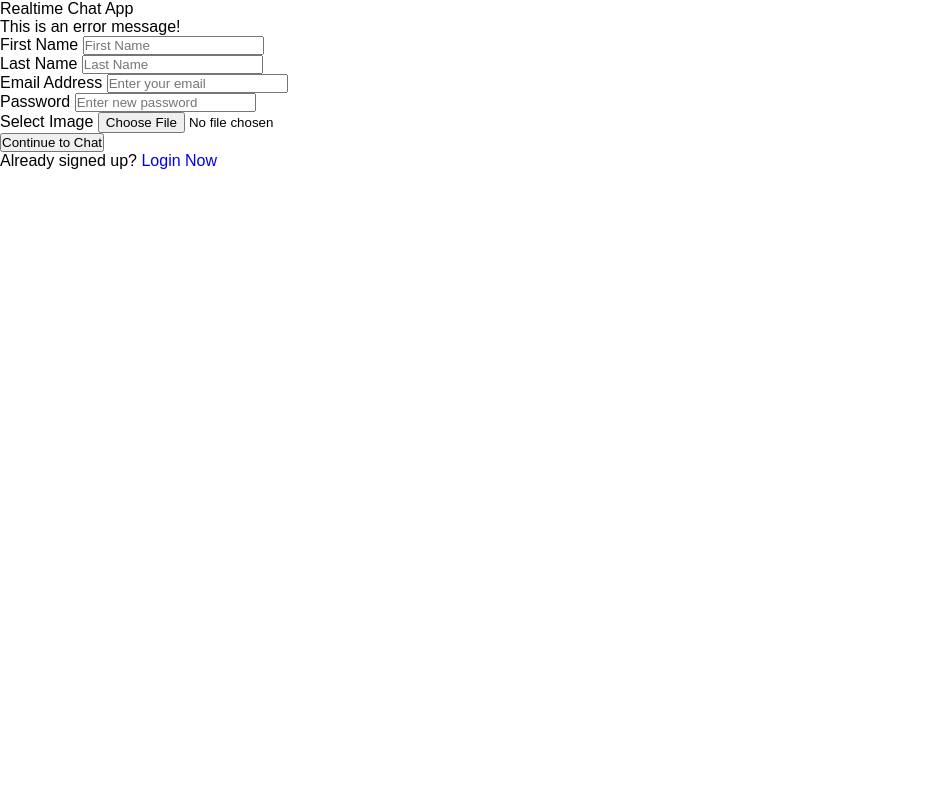
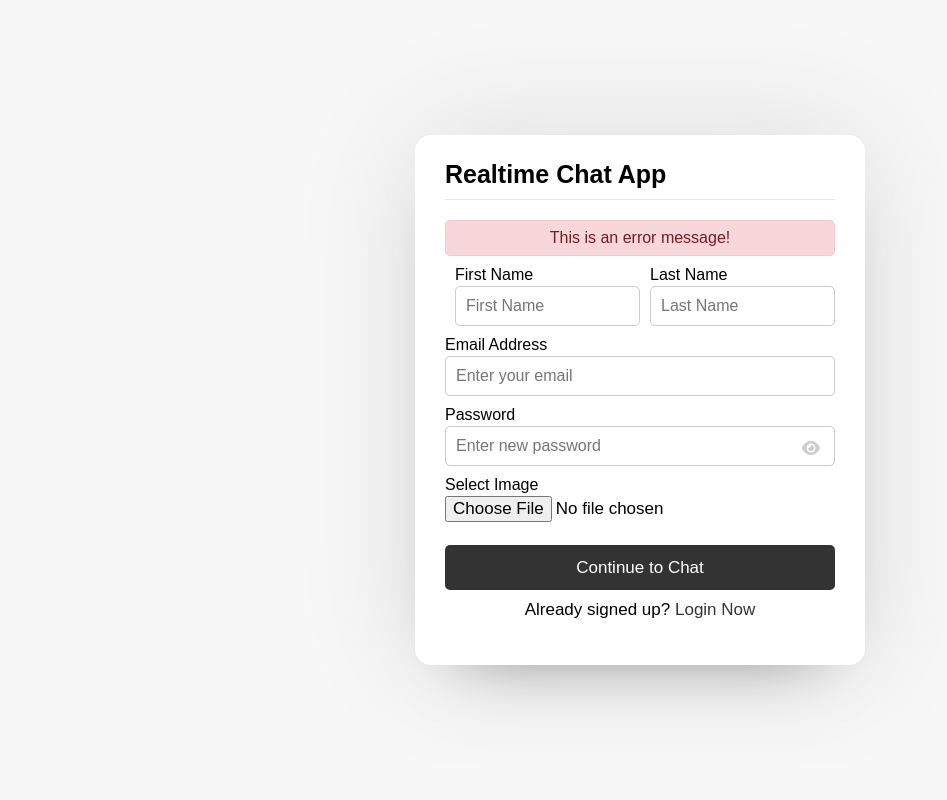
Before and after one commit to kmadjei/PHP-MySQL-Chat-Application, a PHP site: page / in a window 1280 px wide. Shown: the whole page, without its empty margins (0-947 px from the left). Run offline with PHP 8.4, Linux system fonts and the light colour scheme.

Commit message:
completed signup form

```diff
--- a/index.html
+++ b/index.html
@@ -5,46 +5,52 @@
     <meta http-equiv="X-UA-Compatible" content="IE=edge">
     <meta name="viewport" content="width=device-width, initial-scale=1.0">
     <link rel="stylesheet" href="style.css">
-    <script src="https://cdnjs.cloudflare.com/ajax/libs/jquery/3.6.0/jquery.min.js" integrity="sha512-894YE6QWD5I59HgZOGReFYm4dnWc1Qt5NtvYSaNcOP+u1T9qYdvdihz0PPSiiqn/+/3e7Jo4EaG7TubfWGUrMQ==" crossorigin="anonymous" referrerpolicy="no-referrer"></script>
+
+    <link rel="stylesheet" href="https://cdnjs.cloudflare.com/ajax/libs/font-awesome/6.0.0/css/all.min.css" integrity="sha512-9usAa10IRO0HhonpyAIVpjrylPvoDwiPUiKdWk5t3PyolY1cOd4DSE0Ga+ri4AuTroPR5aQvXU9xC6qOPnzFeg==" crossorigin="anonymous" referrerpolicy="no-referrer" />
     <title>PHP Realtime Chat App</title>
 </head>
 <body>
     <div class="wrapper">
         <section class="form signup">
             <header>Realtime Chat App</header>
-        </section>
-        <form action="#">
+            <form action="#" method="POST" enctype="multipart/form-data" autocomplete="off">
                 <div class="error-txt">This is an error message!</div>
                 <div class="name-details">
-                <div class="field">
+                    <div class="field input">
                         <label for="">First Name</label>
                         <input type="text" placeholder="First Name">
                     </div>
-                <div class="field">
+                    <div class="field input">
                         <label for="">Last Name</label>
                         <input type="text" placeholder="Last Name">
                     </div>
-                <div class="field">
+                </div>
+
+                <div class="field input">
                     <label for="">Email Address</label>
                     <input type="text" placeholder="Enter your email">
                 </div>
-                <div class="field">
+                <div class="field input">
                     <label for="">Password</label>
                     <input type="text" placeholder="Enter new password">
+                    <i class="fas fa-eye"></i>
                 </div>
-                <div class="field">
+                <div class="field image">
                     <label for="">Select Image</label>
                     <input type="file">
                 </div>
-                <div class="field">
+                <div class="field button">
                     <input type="submit" value="Continue to Chat">
                 </div>
                 <div class="link">
-                    Already signed up? <a href="#">Login Now</a>
-                </div>
+                    Already signed up? <a href="login.html">Login Now</a>
                 </div>
             </form>
+        </section>
+
     </div>
 
+    <!-- JS Scripts -->
+    <script src="https://cdnjs.cloudflare.com/ajax/libs/jquery/3.6.0/jquery.min.js" integrity="sha512-894YE6QWD5I59HgZOGReFYm4dnWc1Qt5NtvYSaNcOP+u1T9qYdvdihz0PPSiiqn/+/3e7Jo4EaG7TubfWGUrMQ==" crossorigin="anonymous" referrerpolicy="no-referrer"></script>
 </body>
 </html>
--- a/style.css
+++ b/style.css
@@ -5,3 +5,104 @@
     text-decoration: none;
     font-family: 'Poppins', sans-serif;
 }
+body {
+    display: flex;
+    align-items: center;
+    justify-content: center;
+    min-height: 100vh;
+    background: #f7f7f7;
+}
+.wrapper {
+    background: #fff;
+    width: 450px;
+    border-radius: 16px;
+    box-shadow: 0 0 128px 0 rgba(0,0,0,0.1),
+            0 32px 64px -48px rgba(0,0,0,0.5);
+}
+
+/* Signup Form CSS Code */
+.form {
+    padding: 25px 30px;
+}.form header {
+    font-size: 25px;
+    font-weight: 600;
+    padding-bottom: 10px;
+    border-bottom: 1px solid #e6e6e6;
+}
+.form form{
+    margin: 20px 0;
+}
+.form form .error-txt {
+    color: #721c24;
+    background: #f8d7da;
+    padding: 8px 10px;
+    text-align: center;
+    border-radius:  5px;
+    margin-bottom: 10px;
+    border: 1px solid #f5c6cb;
+}
+.form form .name-details {
+    display:flex ;
+}
+form .name-details .field:first-child {
+    /* first-child?? */
+    margin-right: 10px;
+}
+form .name-details .field:first-child {
+    /* last-child?? */
+    margin-left: 10px;
+}
+.form form .field {
+    display: flex;
+    position: relative;
+    flex-direction: column;
+    margin-bottom: 10px;
+}
+.form form .field label {
+    margin-bottom: 2px;
+}
+.form form .field input {
+    outline: none;
+}
+.form form .input input {
+    height: 40px;
+    width: 100%;
+    font-size: 16px;
+    padding: 0 10px;
+    border: 1px solid #ccc;
+    border-radius: 5px;
+}
+.form form .image input {
+    font-size: 17px;
+}
+.form form .button input{
+    margin-top: 13px;
+    height: 45px;
+    border: none;
+    font-size: 17px;
+    font-weight: 400;
+    background: #333;
+    color: #fff;
+    border-radius: 5px;
+    cursor: pointer;
+}
+.form form .field i {
+    /* checkout the effects ?? */
+    position: absolute;
+    right: 15px;
+    color: #ccc;
+    top: 70%;
+    transform: translateY(-50%);
+    cursor: pointer;
+}
+.form .link {
+    text-align:center;
+    margin: 10px 0;
+    font-size: 17px;
+}
+.form .link a {
+    color: #333;
+}
+.form .link a:hover {
+    text-decoration: underline;
+}
```
Also changed, not shown: login.html (added, +40 -0 lines), 1 other file. Lines whose indentation alone changed are shown as unchanged.
